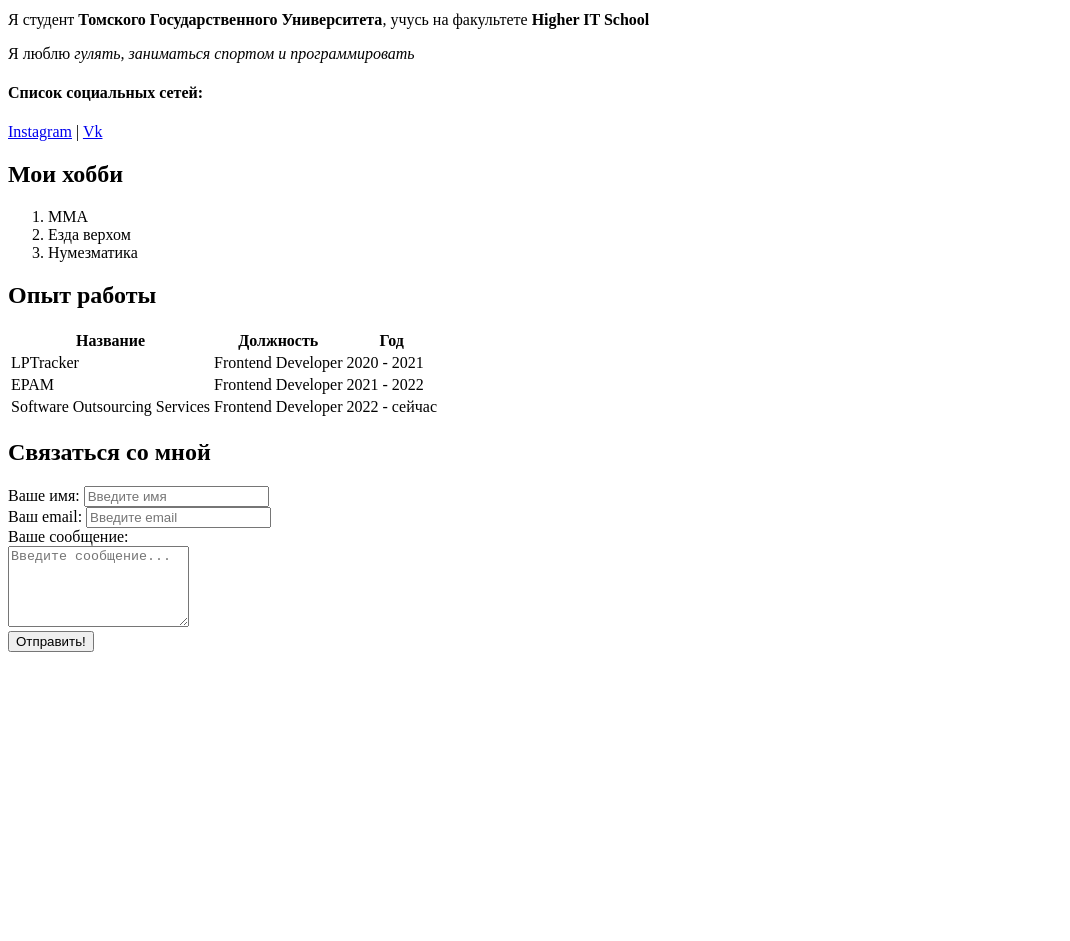
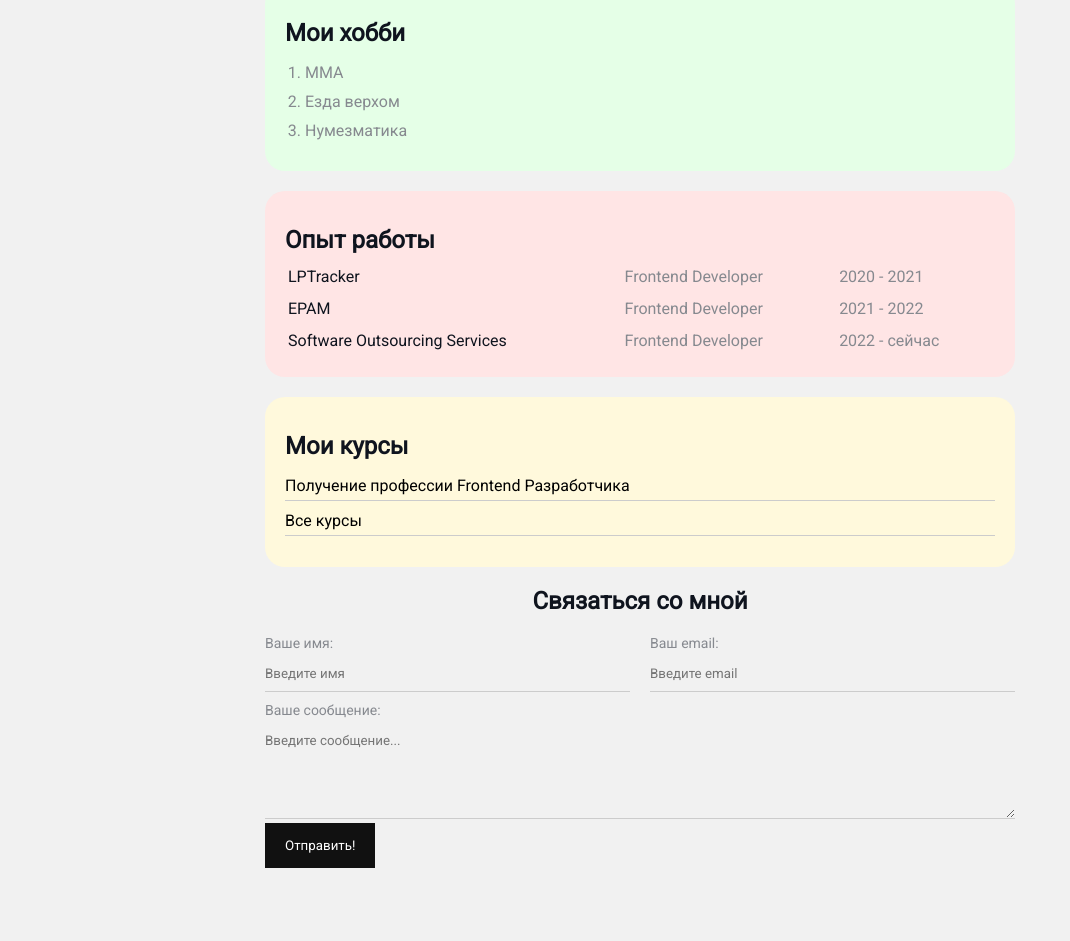
Before and after one commit to frgrtgtg/resume, a plain HTML site: page index.html in a window 1280 px wide. Shown: the part 281-1222 px from the top of the page, without its empty margins (0-1070 px from the left). Before the commit the page ends 941 px from the top, so only its background shows below. Drawn offline with Linux system fonts and the light colour scheme.

Commit message:
Add styless

```diff
--- a/index.html
+++ b/index.html
@@ -6,10 +6,14 @@
     <meta name="keywords" content="arslan, cv, resume">
     <meta name="description" content="Это сайт - резюме Арслана Бекбергенова">
     <title>Arslan Resume</title>
+    <link rel="stylesheet" href="style.css">
 </head>
 <body>
-    <img src="Arslan.jpg" width="200">
+    <div class="container">
+        <div class="info">
+            <img src="Arslan.jpg" alt="Арслан Бекбергенов" class="avatar">
 
+            <div class="info-text">
                 <h1>Арслан Бекбергенов</h1>
 
                 <p>Я студент <strong>Томского Государственного Университета</strong>, учусь на факультете <strong>Higher IT School</strong></p>
@@ -17,27 +21,32 @@
 
                 <h4>Список социальных сетей:</h4>
 
-    <a href="https://instagram.com/bkbrgnv?igshid=OGQ5ZDc2ODk2ZA==" target="_blank">Instagram</a> |
-    <a href="https://vk.com/id555023723" target="_blank">Vk</a>
+                <a href="#" target="_blank">Instagram</a> |
+                <a href="#" target="_blank">Vk</a>
+            </div>
+        </div>
 
+        <div class="card bg-green">
             <h2>Мои хобби</h2>
 
-    <ol>
+            <ol class="list">
                 <li>ММА</li>
                 <li>Езда верхом</li>
                 <li>Нумезматика</li>
             </ol>
+        </div>
 
+        <div class="card bg-red">
             <h2>Опыт работы</h2>
 
-    <table>
-        <thead>
+            <table class="table">
+                <!-- <thead>
                     <tr>
                         <th>Название</th>
                         <th>Должность</th>
                         <th>Год</th>
                     </tr>
-        </thead>
+                </thead> -->
                 <tbody>
                     <tr>
                         <td>LPTracker</td>
@@ -56,24 +65,47 @@
                     </tr>
                 </tbody>
             </table>
+        </div>
 
+        <div class="card bg-yellow">
+            <h2>Мои курсы</h2>
+
+            <ul class="link-list">
+                <li>
+                    <a href="#">Получение профессии Frontend Разработчика</a>
+                </li>
+                <li>
+                    <a href="#">Все курсы</a>
+                </li>
+            </ul>
+        </div>
+
+        <form action="/" class="form">
             <h2>Связаться со мной</h2>
 
-    <form">
-        <div>
+            <div class="form-row">
+                <div class="form-group">
                     <label for="name">Ваше имя:</label>
                     <input type="text" id="name" placeholder="Введите имя">
                 </div>
-        <div>
+                <div class="form-group">
                     <label for="email">Ваш email:</label>
                     <input type="email" id="email" placeholder="Введите email">
                 </div>
-        <div>
+            </div>
+
+            <div class="form-group">
                 <label for="message">Ваше сообщение:</label>
-            <br>
                 <textarea id="messsage" cols="20" rows="5" placeholder="Введите сообщение..."></textarea>
             </div>
-        <input type="submit" value="Отправить!">
+            <input class="btn" type="submit" value="Отправить!">
         </form>
+
+        <br>
+        <br>
+        <br>
+        <br>
+        <br>
+    </div>
 </body>
 </html>
--- /dev/null
+++ b/style.css
@@ -0,0 +1,184 @@
+@import url('https://fonts.googleapis.com/css2?family=Roboto&display=swap');
+
+body {
+    font-family: 'Roboto', sans-serif;
+    font-size: 16px;
+    font-weight: normal;
+    background: #f1f1f1;
+    color: #0f141e;
+}
+
+a {
+    color: #000;
+    text-decoration: none;
+}
+
+a:hover {
+    text-decoration: underline
+}
+
+a:active {
+    color: blue;
+}
+
+a:visited {
+    color: grey;
+}
+
+.container {
+    max-width: 750px;
+    margin: auto;
+    padding-top: 30px;
+}
+
+.avatar {
+    width: 200px;
+    border-radius: 28px;
+    box-shadow: 4px 4px 14px rgba(0, 0, 0, .25);
+}
+
+.info {
+    margin-bottom: 20px;
+    display: flex;
+}
+
+.info-text {
+    margin-left: 40px;
+}
+
+.info-text p {
+    font-style: italic;
+    font-weight: bold;
+    margin: 0;
+}
+
+.info-text h4 {
+    margin-bottom: 10px;
+}
+
+@media (max-width: 650px) {
+    .info {
+        display: block;
+        text-align: center;
+    }
+}
+
+.card {
+    border-radius: 20px;
+    padding: 15px 20px;
+    margin-bottom: 20px;
+}
+
+.card h2 {
+    margin-bottom: 10px;
+
+}
+
+.bg-yellow {
+    background: #fff9dc;
+}
+
+.bg-red {
+    background: #ffe5e5;
+}
+
+.bg-green {
+    background: #e5ffe7;
+}
+
+.btn {
+    background: #111;
+    padding: 15px 20px;
+    color: #fff;
+    border: none;
+    font-family: inherit;
+    cursor: pointer;
+}
+
+.btn:hover {
+    opacity: 0.8;
+}
+
+.list {
+    padding: 0 20px;
+}
+
+.list li {
+    color: #86898f;
+    margin-bottom: 10px;
+}
+
+.link-list {
+    list-style: none;
+    padding: 0;
+}
+
+.link-list li {
+    margin-bottom: 10px;
+    border-bottom: 1px solid #ccc;
+    padding-bottom: 5px;
+}
+
+.table {
+    width: 100%;
+}
+
+.table td {
+    padding-bottom: 10px;
+}
+
+.table td:nth-child(2),
+.table td:nth-child(3) {
+    color: #86898f;
+}
+
+.form h2{
+    text-align: center;
+}
+
+.form-row {
+    margin-bottom: 10px;
+    display: flex;
+}
+
+.form-row .form-group {
+    margin-right: 20px;
+    width: 50%;
+    /* display: inline-block; */
+    /* width: calc(50% - 20px); */
+}
+
+.form-row .form-group:last-child {
+    margin-right: 0;
+}
+
+@media (max-width: 650px) {
+    .form-row {
+        display: block;
+    }
+
+    .form-row .form-group {
+        width: 100%;
+        margin-right: 0;
+        margin-bottom: 10px;
+    }
+}
+
+.form-group label {
+    display: block;
+    font-size: 14px;
+    color: #86898f;
+}
+
+.form-group input,
+.form-group textarea {
+    width: 100%;
+    box-sizing: border-box;
+    border: none;
+    background: transparent;
+    border-bottom: 1px solid #ccc;
+    color: #000;
+    padding: 15px 0 10px;
+    outline: none;
+    font-family: inherit;
+}
```
Lines whose indentation alone changed are shown as unchanged.
